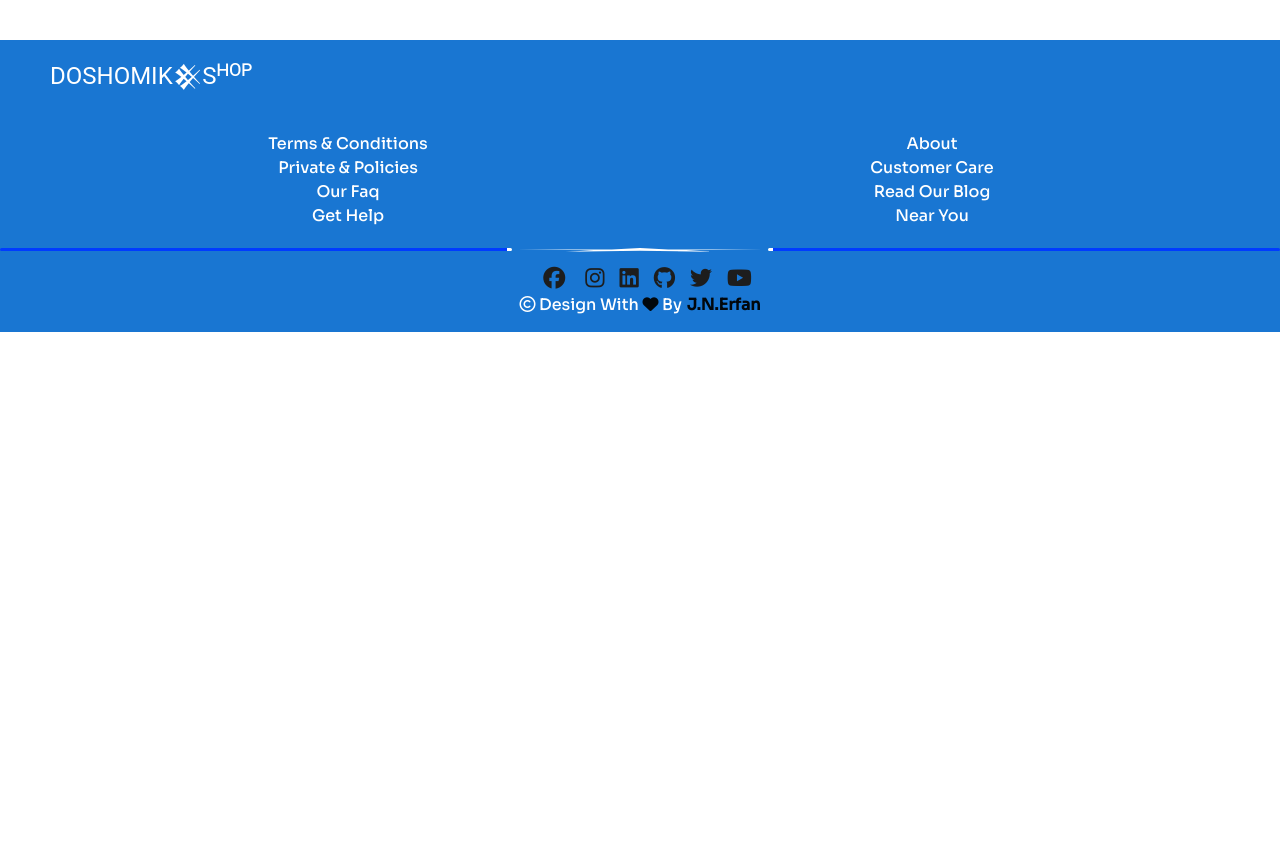
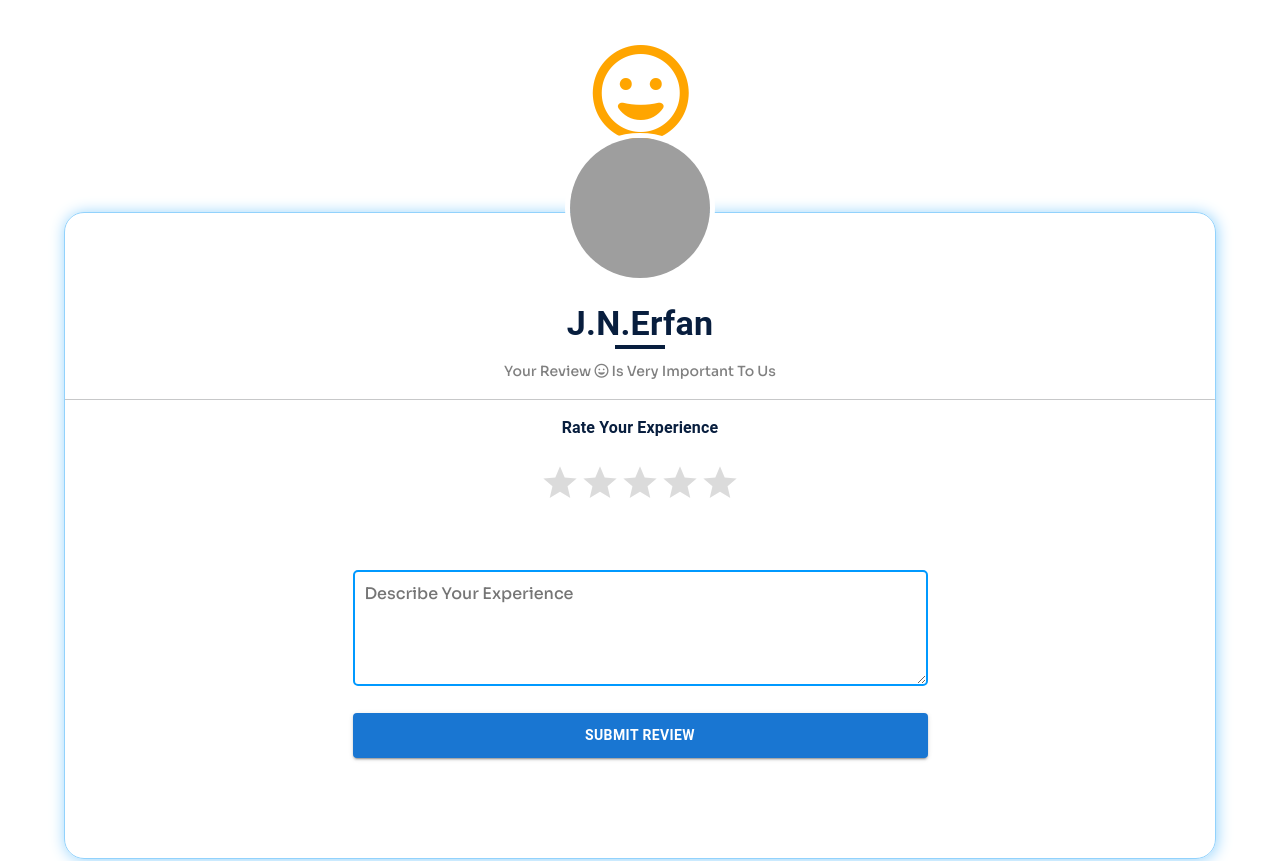
Before and after one commit to jnErfan/Doshomik-Shop-Client-Site, a React (Create React App) app: page /review in a window 1280 px wide. Shown: the part 700-1561 px from the top of the page. Before the commit the page ends 1032 px from the top, so only its background shows below. Built offline with nearby package versions, Linux system fonts and the light colour scheme; grey boxes are pictures that could not be loaded; a web font is replaced by a local one; what react-swipeable-views-utils would draw is missing.

Commit message:
Customer Review Complete

```diff
--- a/src/Doshomic_Shop/Pages/CustomerReview/CustomerReview.js
+++ b/src/Doshomic_Shop/Pages/CustomerReview/CustomerReview.js
@@ -1,13 +1,165 @@
-import { Box } from "@mui/material";
-import React from "react";
+import { Box, Button, Container, Typography } from "@mui/material";
+import React, { useState } from "react";
 import Banner from "../SharedItem/Banner";
+import { styled } from "@mui/system";
+import Rating from "@mui/material/Rating";
+import StarIcon from "@mui/icons-material/Star";
 
+const StyledInputElement = styled("textarea")`
+  line-height: 1.4375em;
+  width: 50%;
+  border: 2px solid #0099ff;
+  &:focus {
+    outline: none;
+    border: 2px solid #ffa500;
+    transform: scale(1.03);
+  }
+`;
+const labels = {
+  0.5: "Useless",
+  1: "Useless",
+  1.5: "Poor",
+  2: "Poor",
+  2.5: "Ok",
+  3: "Good",
+  3.5: "Great",
+  4: "Great",
+  4.5: "Excellent",
+  5: "Excellent",
+};
 const CustomerReview = () => {
+  const [value, setValue] = useState(0);
   return (
     <Box>
       <Box>
-        <Banner pageName={"My Orders"} from={"Home"} />
+        <Banner pageName={"Review"} from={"Home"} />
       </Box>
+      <Container sx={{ mb: "100px" }}>
+        <Box sx={{ mt: "100px" }}>
+          <Box>
+            <Box sx={{ mb: "60px" }}>
+              <Typography
+                variant="h1"
+                style={{
+                  color: "#FFA500",
+                  fontWeight: "bold",
+                  textAlign: "center",
+                }}
+              >
+                <i className="far fa-grin"></i>
+              </Typography>
+            </Box>
+            <Box
+              sx={{
+                borderRadius: "20px",
+                textAlign: "center",
+                border: "1px solid #92d2fc",
+                boxShadow: "1px 1px 15px #92d2fc",
+                pb: "100px",
+              }}
+            >
+              <Box>
+                <img
+                  style={{
+                    border: "5px solid #fff",
+                    borderRadius: "100%",
+                    height: "150px",
+                    width: "150px",
+                    marginTop: "-80px",
+                  }}
+                  src="https://encrypted-tbn0.gstatic.com/images?q=tbn:ANd9GcTJM0tIHNcX1KiwFaVYxny0VCJgHrHi2I5IOQ&usqp=CAU"
+                  alt=""
+                />
+              </Box>
+              <Typography
+                variant="h4"
+                sx={{ fontWeight: "bold", color: "#081e3e", mt: "20px" }}
+              >
+                {"J.N.Erfan"}
+              </Typography>
+              <Box sx={{ display: "flex", justifyContent: "center" }}>
+                {" "}
+                <Box
+                  sx={{
+                    backgroundColor: "#081e3e",
+                    width: "50px",
+                    height: "4px",
+                  }}
+                />
+              </Box>
+              <p style={{ color: "gray", marginTop: "10px" }}>
+                <small>
+                  Your Review <i className="far fa-grin"></i> Is Very Important
+                  To Us
+                </small>
+              </p>
+              <hr />
+              <Box>
+                <Typography
+                  variant="body1"
+                  sx={{ fontWeight: "bold", color: "#081E3E", mb: "20px" }}
+                >
+                  Rate Your Experience
+                </Typography>
+                <Box
+                  sx={{
+                    alignItems: "center",
+                  }}
+                >
+                  <Rating
+                    value={value}
+                    precision={0.5}
+                    onChange={(event, newValue) => {
+                      setValue(newValue);
+                    }}
+                    sx={{ fontSize: "40px" }}
+                    emptyIcon={
+                      <StarIcon style={{ opacity: 0.55, fontSize: "40px" }} />
+                    }
+                  />
+                  {value !== null && (
+                    <Typography
+                      variant="body2"
+                      sx={{ ml: 2, color: "gray", fontWeight: "bold" }}
+                    >
+                      {labels[value !== -1 ? value : value]}
+                    </Typography>
+                  )}
+                </Box>
+              </Box>
+              <form>
+                <Box sx={{ mt: "30px" }}>
+                  <StyledInputElement
+                    type="text"
+                    placeholder="Describe Your Experience"
+                    sx={{ borderRadius: "5px", p: "10px", mt: "20px" }}
+                    rows={4}
+                    required
+                  />
+                  <br />
+                  <Button
+                    type="submit"
+                    variant="contained"
+                    sx={{
+                      backgroundColor: "0099ff",
+                      width: "50%",
+                      py: "10px",
+                      fontWeight: "bold",
+                      mt: "20px",
+                      "&:hover": {
+                        backgroundColor: "#FFA500",
+                        transform: "scale(1.03)",
+                      },
+                    }}
+                  >
+                    Submit Review
+                  </Button>
+                </Box>
+              </form>
+            </Box>
+          </Box>
+        </Box>
+      </Container>
     </Box>
   );
 };
```
